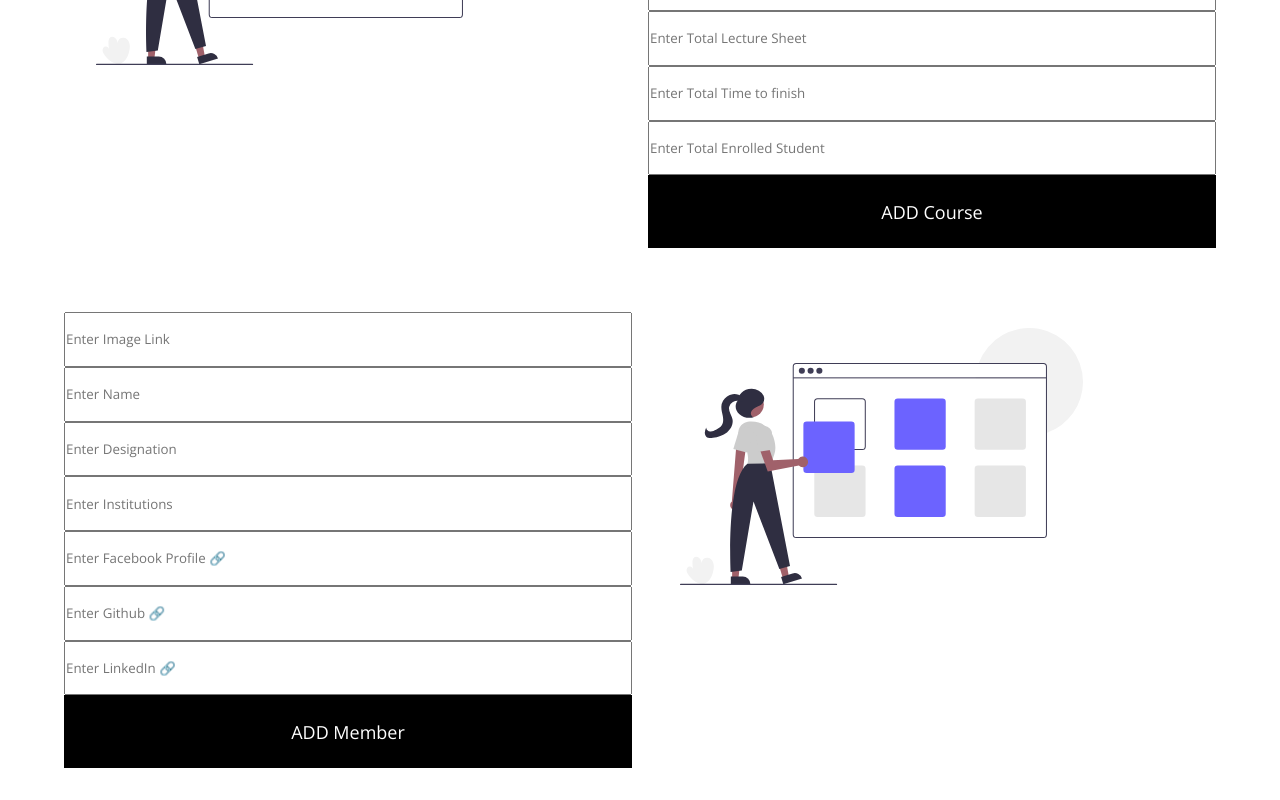
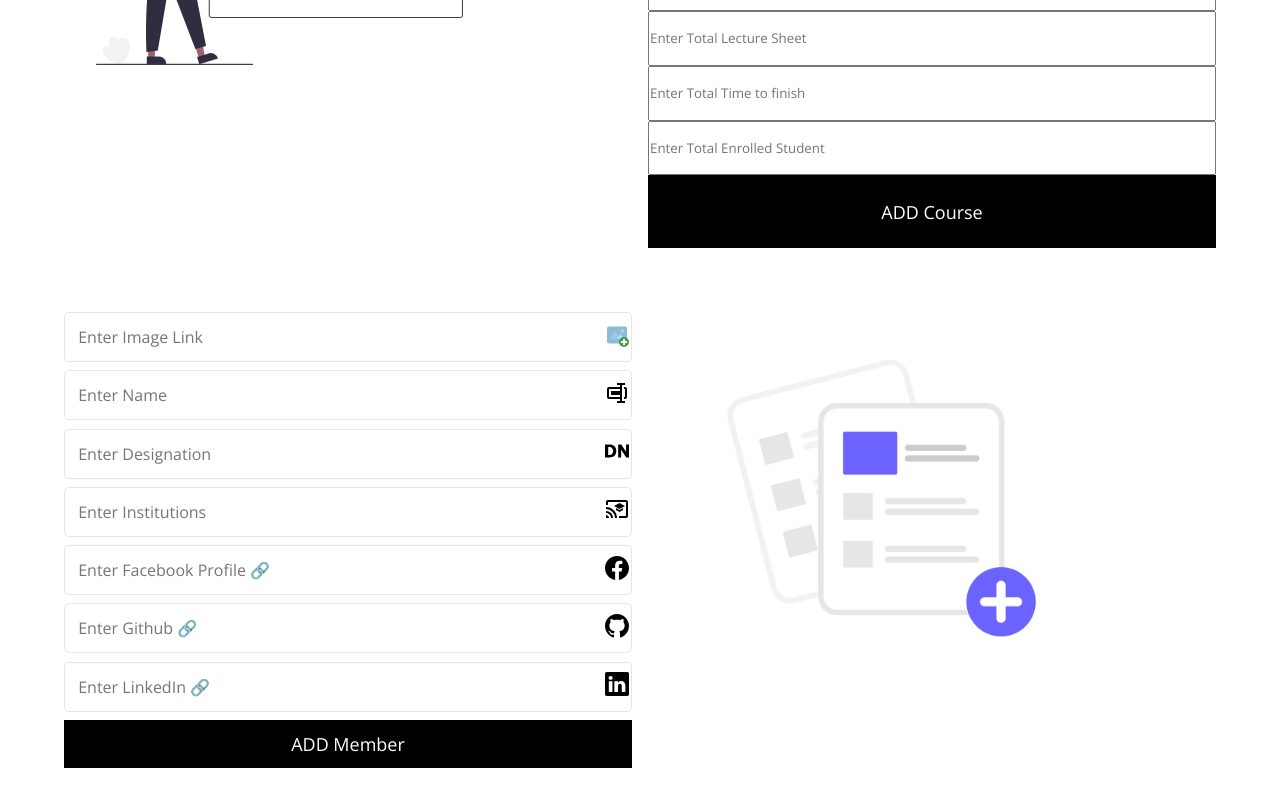
Before and after one commit to mdadul/cps-client, a React (Create React App) app: page /courses in a window 1280 px wide. Shown: the part 331-1131 px from the top of the page. Built offline with nearby package versions, Linux system fonts and the light colour scheme.

Commit message:
Update InstrutorAddFrom.jsx and Courses.js

```diff
--- a/src/components/InstrutorAddFrom.jsx
+++ b/src/components/InstrutorAddFrom.jsx
@@ -1,8 +1,12 @@
 import React from "react";
 import { useRef } from "react";
 import Form from "./Form";
-
-// import TextInput from "./TextInput";
+import classes from "../stylesheet/TextInput.module.css";
+import { FcAddImage } from "react-icons/fc";
+import { BiRename } from "react-icons/bi";
+import { SiDesignernews } from "react-icons/si";
+import { MdCastForEducation } from "react-icons/md";
+import { BsFacebook, BsGithub, BsLinkedin } from "react-icons/bs";
 
 export default function InstructorAddForm() {
   const imageRef = useRef();
@@ -53,48 +57,80 @@ export default function InstructorAddForm() {
   return (
     <>
       <Form style={{ height: "520px" }} onSubmit={handleMemberForm}>
+        <div className={classes.textInput}>
           <input
             type="text"
             placeholder="Enter Image Link"
             required
             ref={imageRef}
           />
-        <input
-          type="text"
-          placeholder="Enter Name "
-          required
-          ref={nameRef}
-        />
+          <h2>
+            <FcAddImage />
+          </h2>
+        </div>
+        <div className={classes.textInput}>
+          <input type="text" placeholder="Enter Name " required ref={nameRef} />
+          <h2>
+            <BiRename />
+          </h2>
+        </div>
+        <div className={classes.textInput}>
           <input
             type="text"
             placeholder="Enter Designation"
             required
             ref={designationRef}
           />
+          <h2>
+            <SiDesignernews />
+          </h2>
+        </div>
+        <div className={classes.textInput}>
           <input
             type="text"
             placeholder="Enter Institutions"
             required
             ref={institutionsRef}
           />
+          <h2>
+            {" "}
+            <MdCastForEducation />{" "}
+          </h2>
+        </div>
+        <div className={classes.textInput}>
           <input
             type="text"
             placeholder="Enter Facebook Profile 🔗"
             required
             ref={facebookRef}
           />
+          <h2>
+            <BsFacebook />
+          </h2>
+        </div>
+        <div className={classes.textInput}>
           <input
             type="text"
             placeholder="Enter Github 🔗"
             required
             ref={githubRef}
           />
+          <h2>
+            <BsGithub />
+          </h2>
+        </div>
+        <div className={classes.textInput}>
           <input
             type="text"
             placeholder="Enter LinkedIn 🔗"
             required
             ref={linkedinRef}
           />
+          <h2>
+            <BsLinkedin />
+          </h2>
+        </div>
+
         <button type="submit">ADD Member</button>
       </Form>
     </>
--- a/src/components/pages/Courses.js
+++ b/src/components/pages/Courses.js
@@ -3,6 +3,7 @@ import CourseForm from "../CourseForm";
 import Nav from "../Nav";
 import Illustration from "../Illustration";
 import education from "../../img/update.svg";
+import add from '../../img/add.png';
 import InstructorAddForm from "../InstrutorAddFrom";
 import { useEffect } from "react";
 export default function Courses() {
@@ -18,7 +19,7 @@ export default function Courses() {
       </div>
       <div className="container column">
         <InstructorAddForm />
-        <Illustration src={education} />
+        <Illustration src={add} />
       </div>
     </>
   );
```
Lines whose indentation alone changed are shown as unchanged.
